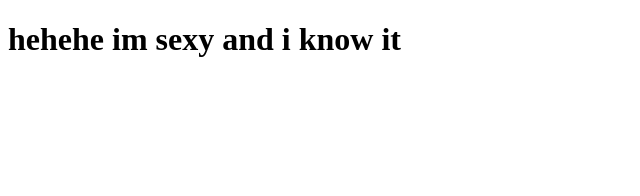
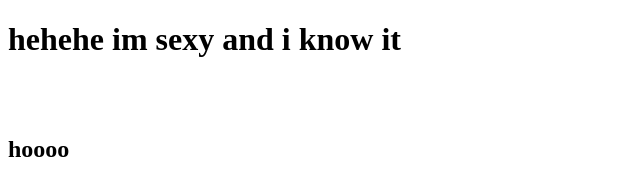
Before and after one commit to besmalahouel23/coursera-test, a plain HTML site: page site/index.html in a window 1280 px wide. Shown: the full height of the page, 0-640 px from the left. Drawn offline with Linux system fonts and the light colour scheme.

Commit message:
Update index.html

```diff
--- a/site/index.html
+++ b/site/index.html
@@ -5,5 +5,8 @@
 </head>
 <body>
 	<h1>hehehe im sexy and i know it </h1>
+	<br>
+	<br>
+	<h2>hoooo<h2>
 </body>
 </html>
```
